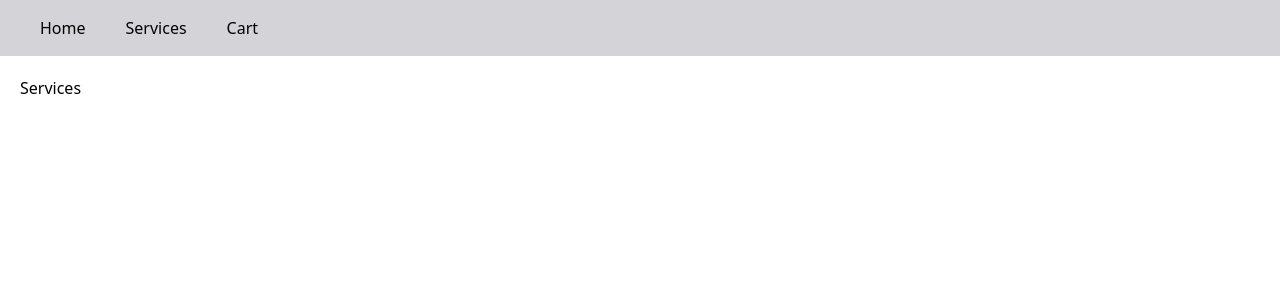
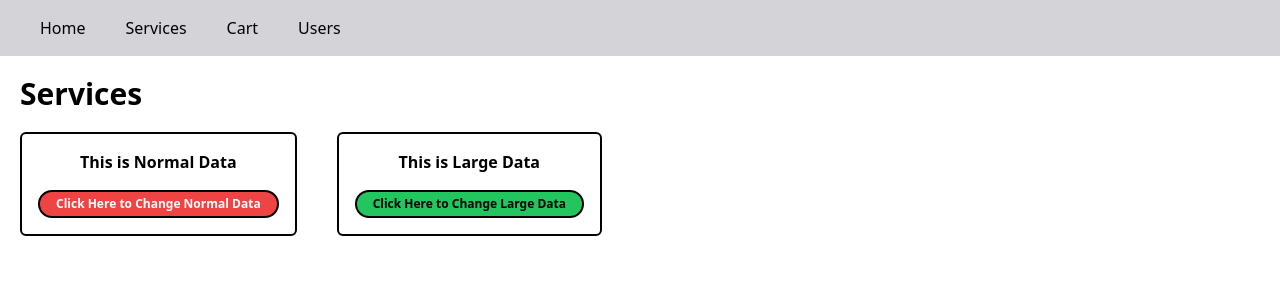
Before and after one commit to Syed-Ali-Quadri/Learn-React-With-Me, a React app: page /services in a window 1280 px wide. Shown: the top 300 px of the page. Built offline with nearby package versions, Linux system fonts and the light colour scheme; the HTML template or start-up script is replaced by a standard one.

Commit message:
Day 15 Completed

```diff
--- a/src/Components/NavBar.jsx
+++ b/src/Components/NavBar.jsx
@@ -7,6 +7,7 @@ const NavBar = () => {
       <Link to="/">Home</Link>
       <Link to="/services">Services</Link>
       <Link to="/cart">Cart</Link>
+      <Link to="/userDetails">Users</Link>
     </div>
   )
 }
--- a/src/Components/Routess.jsx
+++ b/src/Components/Routess.jsx
@@ -3,6 +3,7 @@ import { Routes, Route } from "react-router-dom";
 import Home from "./Home";
 import Services from "./Services";
 import Cart from "./Cart";
+import UserDetails from "./UserDetails";
 
 const Routess = () => {
   return (
@@ -11,6 +12,7 @@ const Routess = () => {
         <Route path="/" element={<Home />} />
         <Route path="/services" element={<Services />} />
         <Route path="/cart" element={<Cart />} />
+        <Route path="/userDetails" element={<UserDetails />} />
       </Routes>
     </div>
   );
--- a/src/Components/Services.jsx
+++ b/src/Components/Services.jsx
@@ -1,16 +1,65 @@
-import React, { useEffect } from "react";
+import React, { useEffect, useState } from "react";
 
 const Services = () => {
+  const [first, setFirst] = useState("This is Normal Data");
+  const [second, setSecond] = useState("This is Large Data");
+
   useEffect(() => {
+
     console.log("Services component is available now!!");
+
     return () => {
       console.log("Services component is unavailable...");
     };
-  });
+
+  }, [second]);
+
+  const firstClick = () => {
+
+    setFirst("Loading Data...");
+    console.log("Data is changing soon...");
+
+    setTimeout(() => {
+      setFirst("This is Normal Data Changed...");
+      console.warn("Normal Data Changed...");
+    }, 1000);
+
+  };
+  const secondClick = () => {
+
+    setSecond("Loading Data...");
+    console.log("Data is changing soon...");
+
+    setTimeout(() => {
+      setSecond("This is Large Data Changed...");
+      console.warn("Large Data Changed...");
+    }, 1000);
+
+  };
 
   return (
     <div className="p-5">
-      <h1>Services</h1>
+      <h1 className="text-3xl font-semibold">Services</h1>
+      <div className="flex justify-start gap-10 mt-5">
+        <div className="first border-2 border-black p-4 rounded-md">
+          <h1 className="text-md font-semibold text-center">{first}</h1>
+          <button
+            onClick={firstClick}
+            className="mt-4 px-4 py-1 bg-red-500 text-white rounded-full font-semibold text-xs border-2 border-black"
+          >
+            Click Here to Change Normal Data
+          </button>
+        </div>
+        <div className="second border-2 border-black p-4 rounded-md">
+          <h1 className="text-md font-semibold text-center">{second}</h1>
+          <button
+            onClick={secondClick}
+            className="mt-4 px-4 py-1 bg-green-500 rounded-full font-semibold text-xs border-2 border-black"
+          >
+            Click Here to Change Large Data
+          </button>
+        </div>
+      </div>
     </div>
   );
 };
--- /dev/null
+++ b/src/Components/UserDetails.jsx
@@ -0,0 +1,65 @@
+import axios from "axios";
+import React, { useEffect, useState } from "react";
+
+const UserDetails = () => {
+  const [users, setUsers] = useState([]); // Use setUsers for consistency
+
+  const getUsers = () => {
+    const api = "https://dummyjson.com/users";
+
+    axios
+      .get(api)
+      .then((response) => {
+        const users = response.data.users; // Access the users array directly
+        setUsers(users);
+        console.log(users);
+
+      })
+      .catch((err) => {
+        console.log(err);
+      });
+  };
+
+  useEffect(() => {
+    getUsers();
+  }, []);
+
+  return (
+    <div className="p-5">
+      <h1 className="text-2xl font-bold mb-5">Fetch User Details</h1>
+      <div className="w-fit border-2 border-black p-3 rounded-lg mt-5 justify-center flex gap-4 flex-wrap">
+        {users.length > 0 ? (
+          users.map((item, index) => (
+            <div
+              key={index}
+              className="flex px-2 py-4 w-64 border-2 border-black flex-col rounded-md bg-zinc-200"
+            >
+              <div className="bg-zinc-100 w-14 mb-4 h-14 overflow-hidden m-auto rounded-full inline-block">
+                <img className="w-full h-full" src={item.image} alt="" />
+              </div>
+              <h1 className="font-semibold text-md text-black text-center mb-2 whitespace-nowrap overflow-hidden">
+                {item.firstName}
+              </h1>
+              <h2 className="font-medium text-xs text-center opacity-60 text-black h-10 overflow-hidden">
+                {item.email.replace("x.dummyjson.com", "loopbuild.com")}
+              </h2>
+              <h3 className="font-medium text-xs opacity-60 text-black mb-1 overflow-hidden">
+                <b>University:</b> {item.university}
+              </h3>
+              <h3 className="font-medium text-xs opacity-60 text-black mb-1 overflow-hidden">
+                <b>Phone no:</b> {item.phone}
+              </h3>
+              <h4 className="font-medium text-xs opacity-60 text-black overflow-hidden">
+                <b>Address:</b> {item.address.address}
+              </h4>
+            </div>
+          ))
+        ) : (
+          <h1 className="text-lg font-bold text-black">No Users Found</h1>
+        )}
+      </div>
+    </div>
+  );
+};
+
+export default UserDetails;
```
Also changed, not shown: 1 other file (tests, documents, lock files or other folders).
